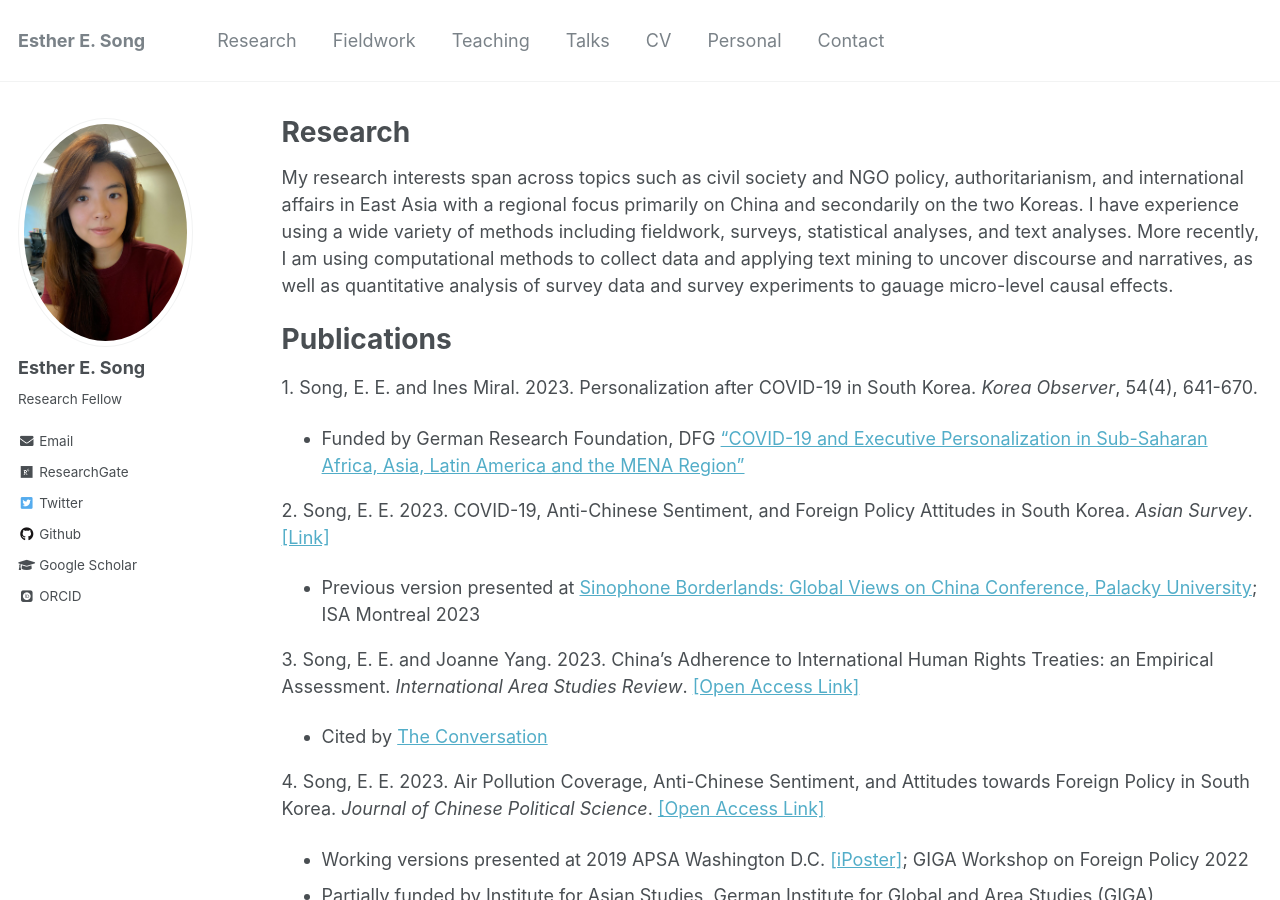
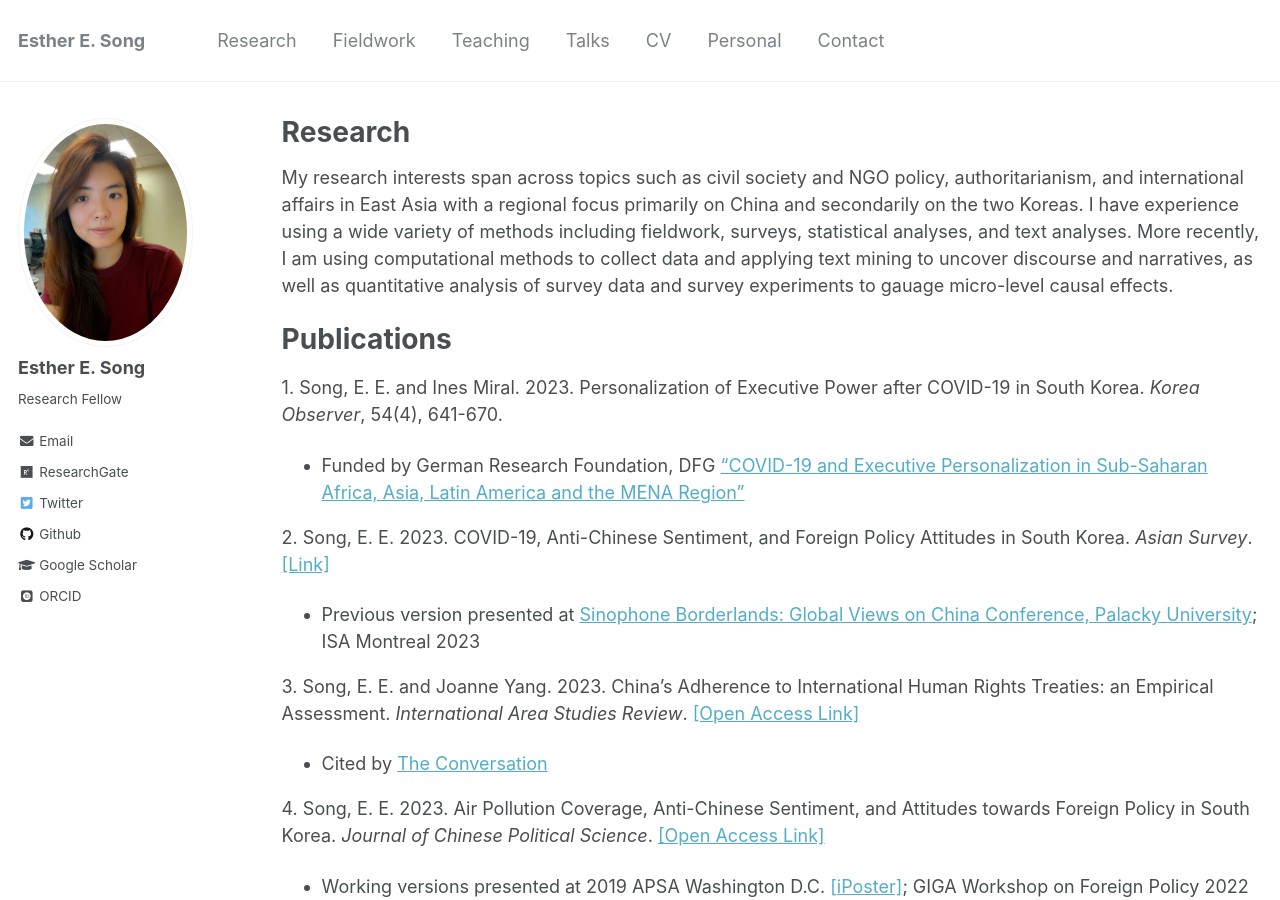
Before and after one commit to ehsong/ehsong.github.io, a Jekyll site: the page built from _pages/research.md, in a window 1280 px wide and 900 px high. Built offline with Jekyll 4.4.1, drawn with Linux system fonts in a browser that asks for light colours; some web fonts are replaced.

Commit message:
Update research.md

```diff
--- a/_pages/research.md
+++ b/_pages/research.md
@@ -11,7 +11,7 @@
 
 # Publications
 
-1\. Song, E. E. and Ines Miral. 2023. Personalization after COVID-19 in South Korea. *Korea Observer*, 54(4), 641-670.
+1\. Song, E. E. and Ines Miral. 2023. Personalization of Executive Power after COVID-19 in South Korea. *Korea Observer*, 54(4), 641-670.
   * Funded by German Research Foundation, DFG [“COVID-19 and Executive Personalization in Sub-Saharan Africa, Asia, Latin America and the MENA Region”](https://www.giga-hamburg.de/en/research-and-transfer/projects/covid-19-executive-personalization-sub-saharan-africa-asia-latin-america-mena-region)
 
 2\. Song, E. E. 2023. COVID-19, Anti-Chinese Sentiment, and Foreign Policy Attitudes in South Korea. *Asian Survey*.[[Link]](https://t.co/ulZlIiRwHZ)
```
